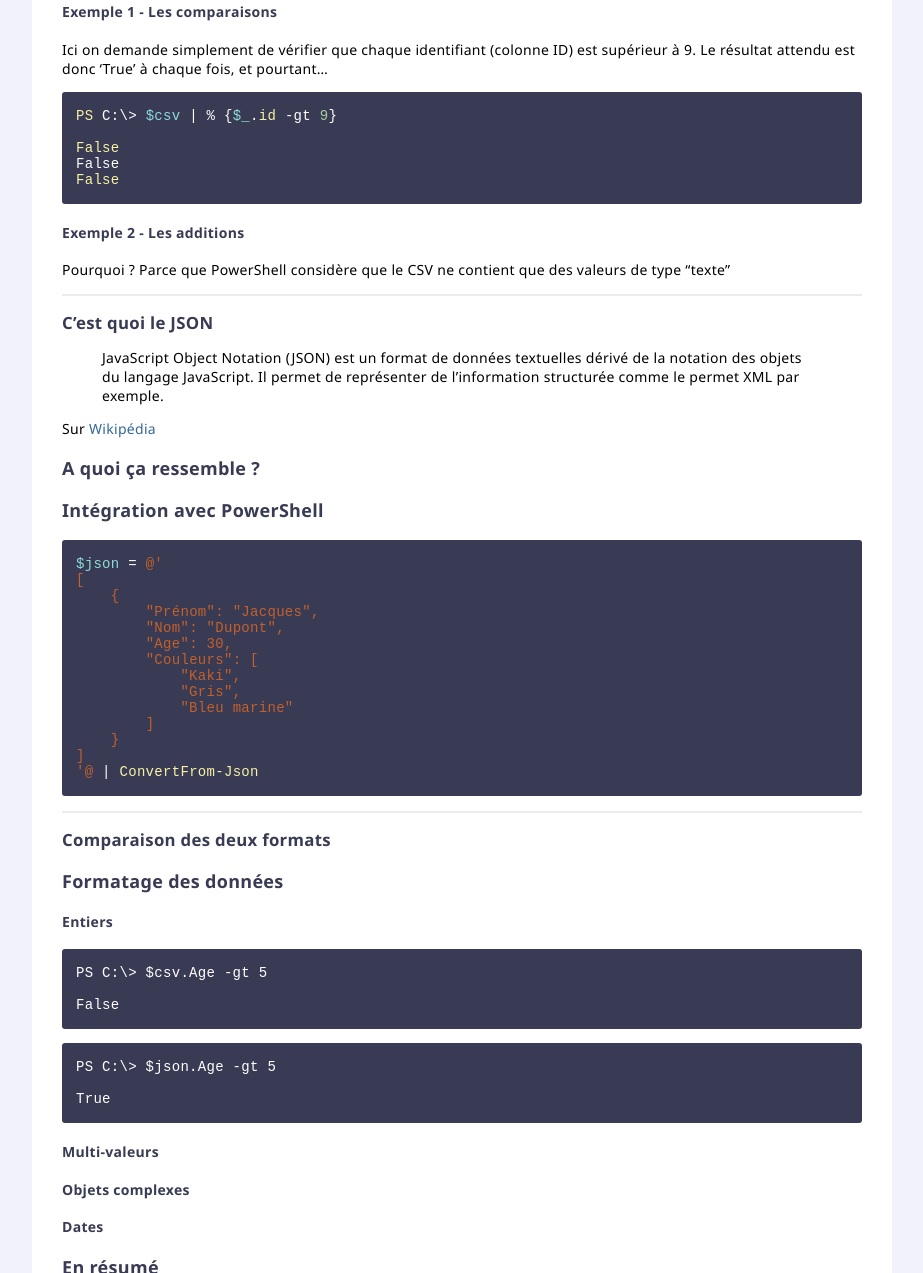
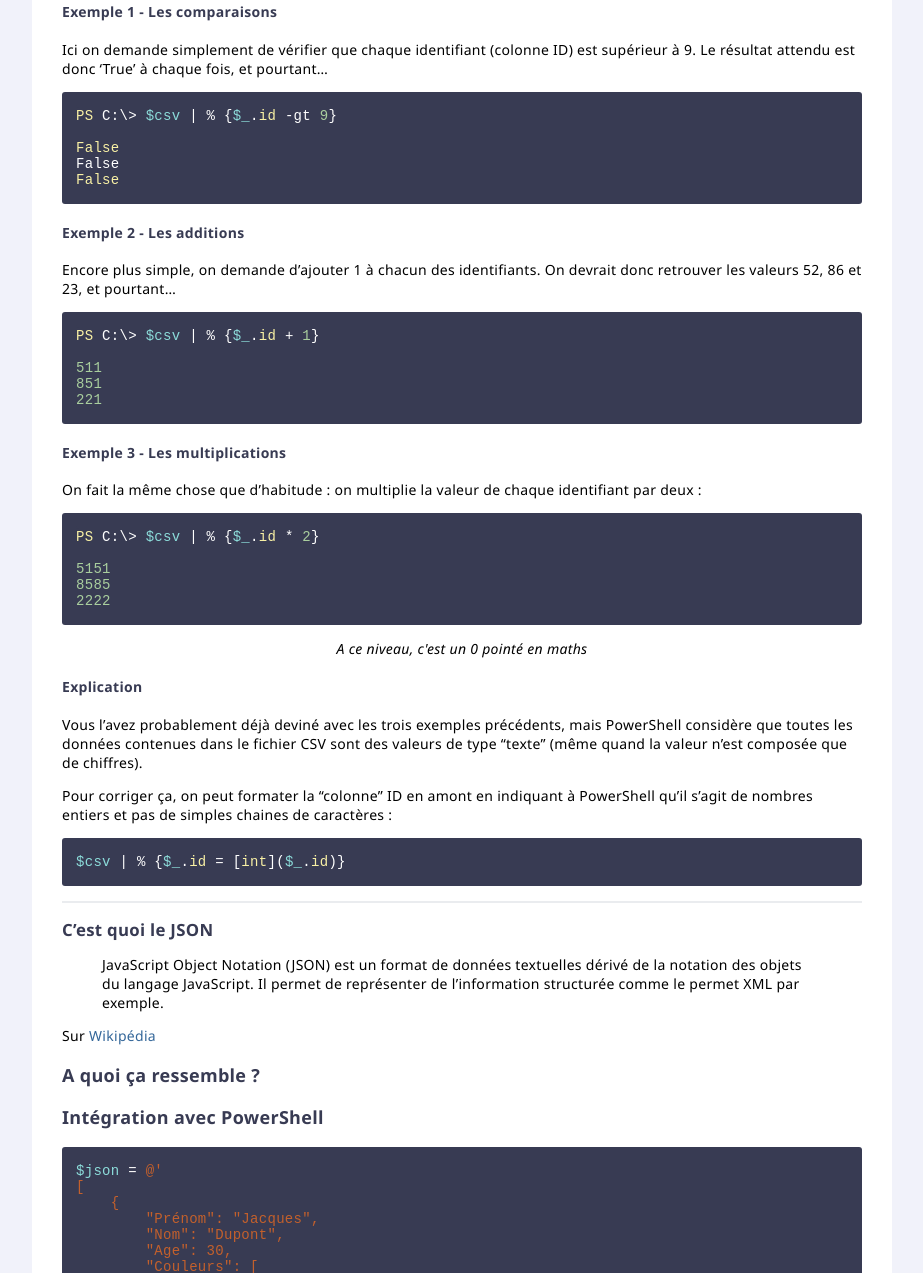
Before and after one commit to leobouard/leobouard.github.io, a Jekyll site: the page built from _posts/2022-05-19-json-vs-csv.md, in a window 1280 px wide and 1400 px high, scrolled down 2209 px, cut to the strip 0-1273 px from the top of the window. Shown: the whole strip, without its empty margins (178-1101 px from the left). Built offline with Jekyll 4.4.1, drawn with Linux system fonts in a browser that asks for light colours.

Commit message:
Update 2022-05-19-json-vs-csv.md

````diff
--- a/_posts/2022-05-19-json-vs-csv.md
+++ b/_posts/2022-05-19-json-vs-csv.md
@@ -114,11 +114,47 @@ False
 
 #### Exemple 2 - Les additions
 
+Encore plus simple, on demande d'ajouter 1 à chacun des identifiants. On devrait donc retrouver les valeurs 52, 86 et 23, et pourtant...
 
+```powershell
 
-Pourquoi ? Parce que PowerShell considère que le CSV ne contient que des valeurs de type "texte"
+PS C:\> $csv | % {$_.id + 1}
 
+511
+851
+221
 
+```
+
+#### Exemple 3 - Les multiplications
+
+On fait la même chose que d'habitude : on multiplie la valeur de chaque identifiant par deux :
+
+```powershell
+
+PS C:\> $csv | % {$_.id * 2}
+
+5151
+8585
+2222
+
+```
+
+<div style="text-align: center">
+  <i>A ce niveau, c'est un 0 pointé en maths</i>
+</div>
+
+#### Explication
+
+Vous l'avez probablement déjà deviné avec les trois exemples précédents, mais PowerShell considère que toutes les données contenues dans le fichier CSV sont des valeurs de type "texte" (même quand la valeur n'est composée que de chiffres).
+
+Pour corriger ça, on peut formater la "colonne" ID en amont en indiquant à PowerShell qu'il s'agit de nombres entiers et pas de simples chaines de caractères :
+
+```powershell
+
+$csv | % {$_.id = [int]($_.id)}
+
+```
 
 ---
 
````
